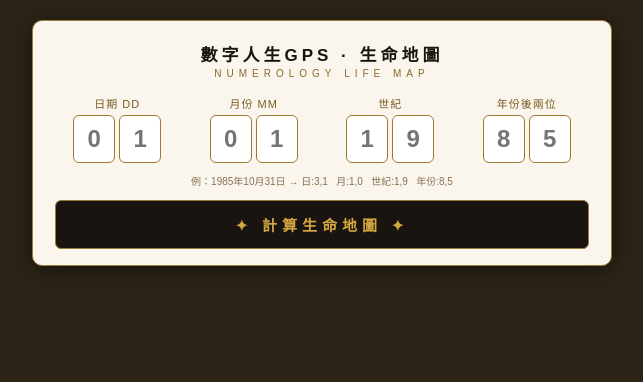
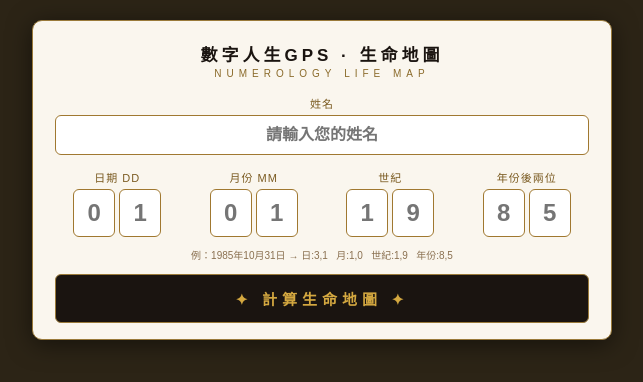
Before and after one commit to taurus-mandy/numberology-gps, a plain HTML site: page index.html in a window 1280 px wide. Shown: the whole page, without its empty margins (318-961 px from the left). Drawn offline with Linux system fonts and the light colour scheme.

Commit message:
Update index.html

```diff
--- a/index.html
+++ b/index.html
@@ -1,4 +1,3 @@
-
 <!DOCTYPE html>
 <html lang="zh-Hant">
 <head>
@@ -73,6 +72,18 @@ body {
   border-color: #c8922a;
   box-shadow: 0 0 0 3px rgba(200,146,42,.2);
 }
+.name-wrap { margin-bottom: 14px; }
+.name-wrap label { display: block; font-size: 11px; color: #7a5a20; margin-bottom: 4px; letter-spacing: 1px; text-align: center; }
+.name-wrap input {
+  display: block; width: 100%;
+  border: 1.5px solid #a07830; border-radius: 6px;
+  background: #fff; color: #1a1410;
+  font-size: 16px; font-weight: 600;
+  text-align: center; padding: 10px;
+  outline: none; font-family: inherit;
+  transition: border-color .15s, box-shadow .15s;
+}
+.name-wrap input:focus { border-color: #c8922a; box-shadow: 0 0 0 3px rgba(200,146,42,.2); }
 .input-hint { font-size: 10px; color: #8a7050; text-align: center; margin-bottom: 12px; }
 .go-btn {
   display: block; width: 100%; padding: 13px;
@@ -234,6 +245,10 @@ body {
 <div class="input-card">
   <div class="card-title">數字人生GPS · 生命地圖</div>
   <div class="card-sub">NUMEROLOGY LIFE MAP</div>
+  <div class="name-wrap">
+    <label>姓名</label>
+    <input id="uname" type="text" placeholder="請輸入您的姓名" maxlength="20" autocomplete="off">
+  </div>
   <div class="fields-wrap">
     <div class="fg">
       <div class="fg-label">日期 DD</div>
@@ -278,6 +293,7 @@ body {
     </div>
     <div class="pg-hline"></div>
   </div>
+  <div class="bday-line" id="name-line" style="font-size:14px;font-weight:700;color:#1a1410;letter-spacing:3px;margin-bottom:2px;"></div>
   <div class="bday-line" id="bday-line"></div>
   <div class="pg-body">
     <div class="left-col">
@@ -383,7 +399,7 @@ var ITEMS = [
   ['子女／下屬\n(中年41-60歲)', function(v) { return [v.Q, v.P, v.R]; }],
   ['事業過程 1',                 function(v) { return [v.I, v.M, v.S]; }],
   ['事業過程 2',                 function(v) { return [v.J, v.M, v.T]; }],
-  ['工作／朋友\n(早年21-40歲)', function(v) { return [v.S, v.T, v.U]; }],
+  ['工作／朋友\n(早年21-40歲)', function(v) { return [v.U, v.T, v.S]; }],
   ['婚姻過程 1',                 function(v) { return [v.K, v.N, v.V]; }],
   ['婚姻過程 2',                 function(v) { return [v.L, v.N, v.W]; }],
   ['晚年（61歲後）',             function(v) { return [v.V, v.W, v.X]; }],
@@ -412,6 +428,11 @@ function doCalc() {
   var v = {A:A,B:B,C:C,D:D,E:E,F:F,G:G,H:H,
            I:I,J:J,K:K,L:L,M:M,N:N,O:O,
            P:P,Q:Q,R:R,S:S,T:T,U:U,V:V,W:W,X:X,HIDDIG:HIDDIG};
+
+  // name
+  var uname = document.getElementById('uname').value.trim();
+  var nameEl = document.getElementById('name-line');
+  nameEl.textContent = uname ? '姓名：' + uname : '';
 
   // bday
   var dd = String(A) + String(B);
@@ -668,7 +689,7 @@ function drawDiamond(I, J, K, L, M, N, O, P, Q) {
 // ── render periods ──
 function renderPeriods(S,T,U,R,V,W,X) {
   var e=document.getElementById('p-early'); e.innerHTML='';
-  [S,T,U].forEach(function(n){e.appendChild(mkC(n,'nc-sm'));});
+  [U,T,S].forEach(function(n){e.appendChild(mkC(n,'nc-sm'));});
   var m=document.getElementById('p-mid'); m.innerHTML='';
   m.appendChild(mkC(R,'nc-md'));
   var l=document.getElementById('p-late'); l.innerHTML='';
```
